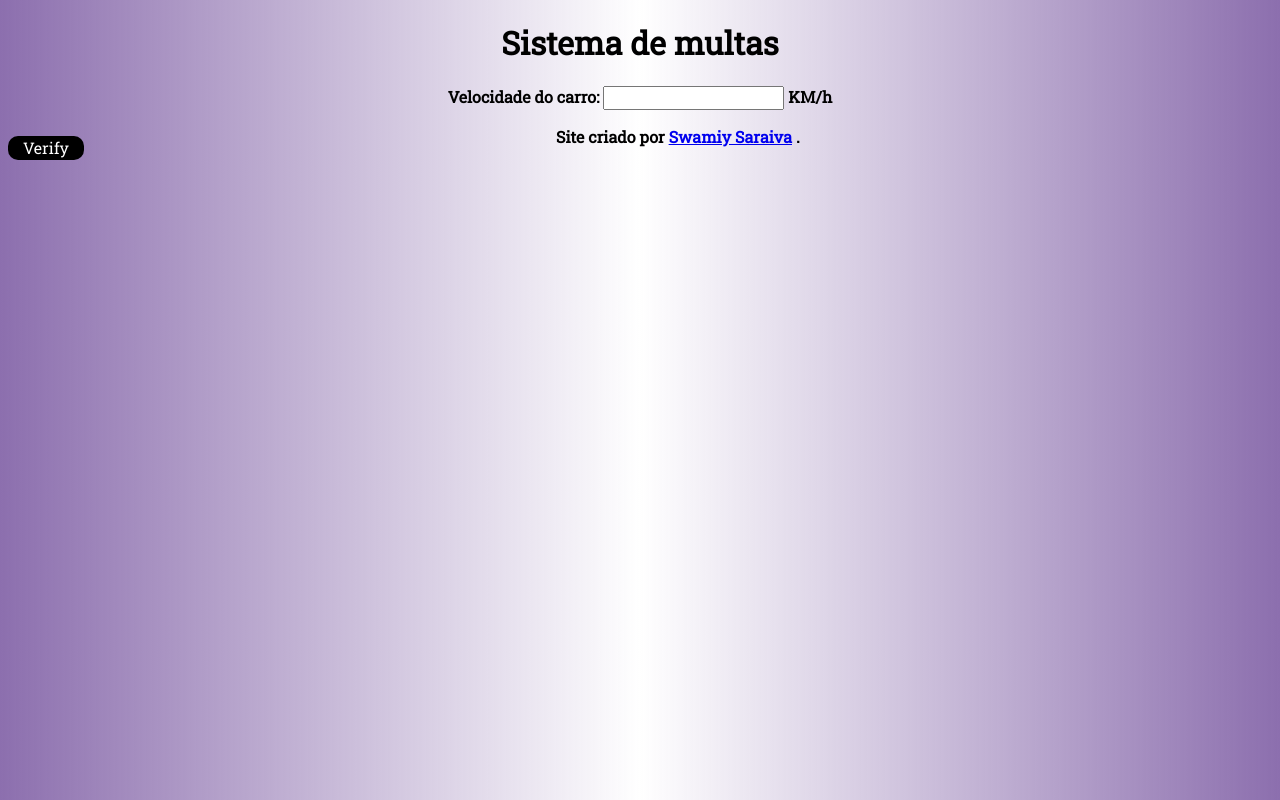
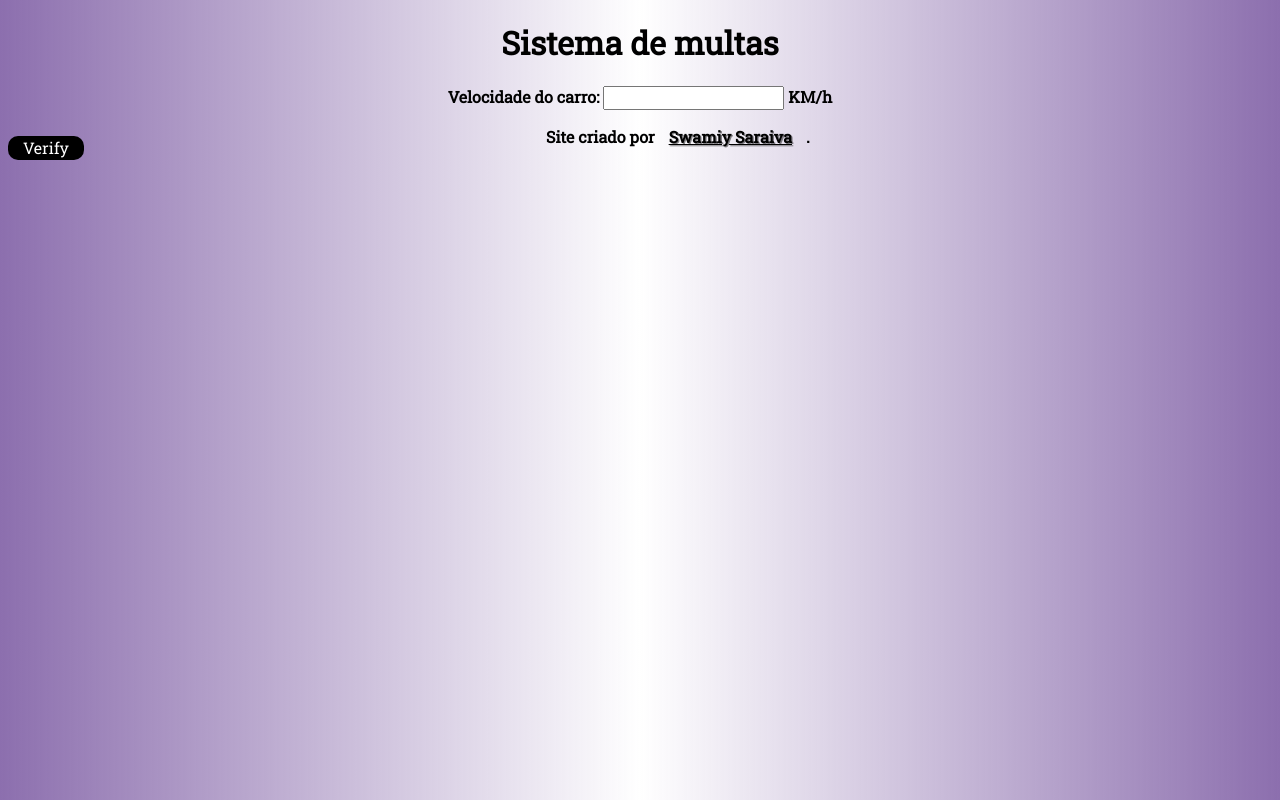
Before and after one commit to saraiva94/calculadora, a plain HTML site: page Calculadora de velocidade/index.html in a window 1280 px wide. Drawn offline with Linux system fonts and the light colour scheme.

Commit message:
Update style.css

```diff
--- a/Calculadora de velocidade/style.css
+++ b/Calculadora de velocidade/style.css
@@ -46,3 +46,24 @@ body {
         color: white;
         transition-duration: 0.5s;
       }
+
+      footer > p {
+        text-align: center;
+      }
+
+
+      footer > p > a {
+        padding: 10px;
+        color: black;
+        font-weight: bolder;
+        text-shadow: 1.3px 1.3px 0px rgba(0, 0, 0, 0.473);
+        text-decoration: underline;
+      }
+
+    footer a:hover {
+      background-color: rgba(0, 0, 0, 0.288);
+      color: white;
+      padding:5px 10px;
+      border-radius: 3px;
+      transition-duration: 0.5s;
+    }
```
